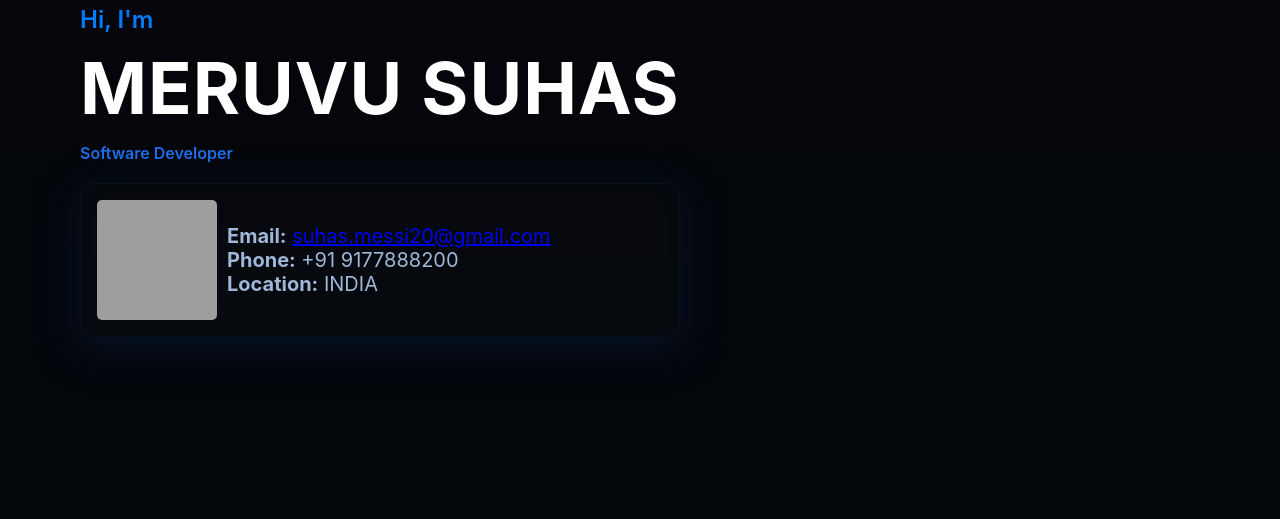
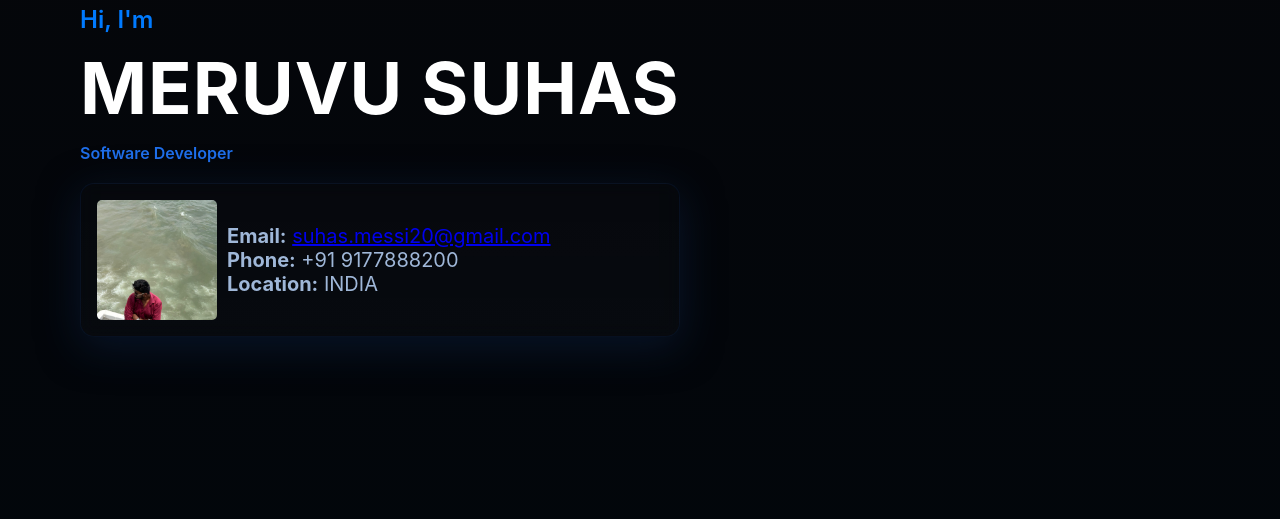
Before and after one commit to suhaspsl/PORTFOLIO, a Flask app: page / in a window 1280 px wide. Shown: the part 196-715 px from the top of the page. Run offline with Flask 3, Linux system fonts and the light colour scheme; grey boxes are pictures that could not be loaded.

Commit message:
index image fix

```diff
--- a/templates/index.html
+++ b/templates/index.html
@@ -7,7 +7,7 @@
     <h2 class="hero-name">{{ person.name }}</h2>
     <p class="hero-title">{{ person.title }}</p>
     <div class="contact-card">
-      <img src="{{ url_for('static', filename="E:\portfolio-flask\static\images\hero-mock.png") }}" class="hero-mock">
+      <img src="{{ url_for('static', filename='images/hero-mock.png') }}" class="hero-mock">
       <div class="contact-details">
         <div><strong>Email:</strong> <a href="mailto:{{ person.email }}">{{ person.email }}</a></div>
         <div><strong>Phone:</strong> {{ person.phone }}</div>
```
